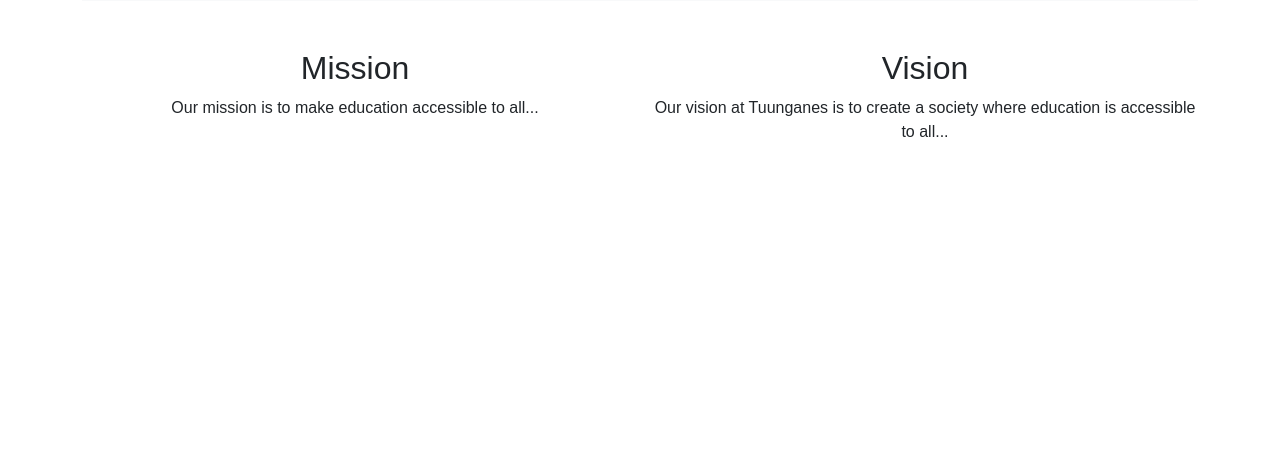
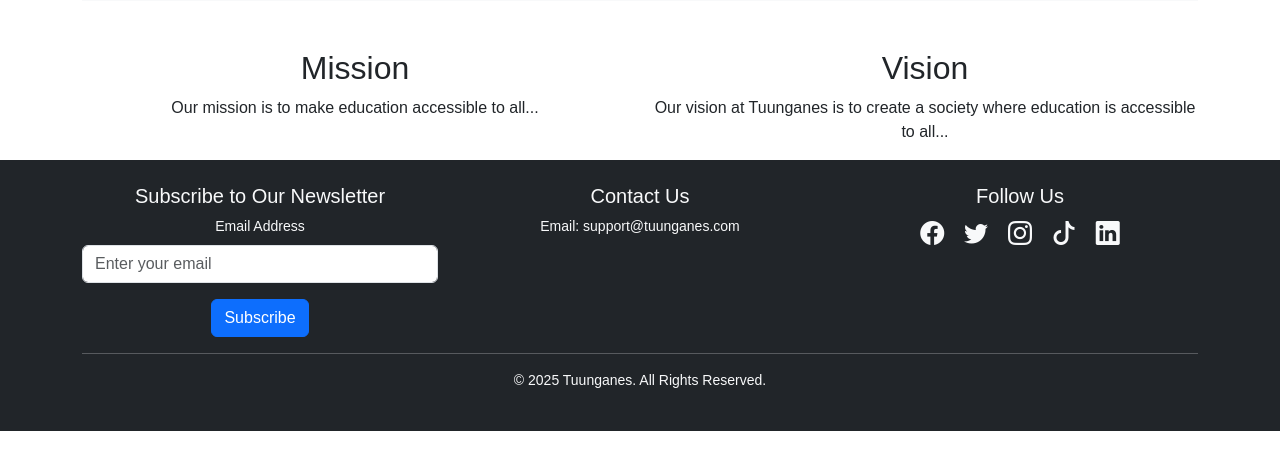
Before and after one commit to MarcelBag/tuunganes, a Flask app: page / in a window 1280 px wide. Shown: the part 326-800 px from the top of the page. Run offline with Flask 3, Linux system fonts and the light colour scheme.

Commit message:
adding footer

```diff
--- a/static/css/styles.css
+++ b/static/css/styles.css
@@ -8,3 +8,25 @@
 h1 {
     color: #333;
 }
+footer {
+    font-size: 14px;
+    background-color: #343a40;
+    color: #fff;
+}
+
+footer a {
+    text-decoration: none;
+}
+
+footer a:hover {
+    color: #0d6efd;
+}
+
+footer i {
+    font-size: 1.5rem;
+    transition: color 0.3s;
+}
+
+footer i:hover {
+    color: #0d6efd;
+}
--- a/templates/index.html
+++ b/templates/index.html
@@ -8,6 +8,8 @@
     <link href="https://cdn.jsdelivr.net/npm/bootstrap@5.3.0/dist/css/bootstrap.min.css" rel="stylesheet">
     <!-- Custom CSS -->
     <link rel="stylesheet" href="{{ url_for('static', filename='css/styles.css') }}">
+    <link rel="stylesheet" href="https://cdn.jsdelivr.net/npm/bootstrap-icons/font/bootstrap-icons.css">
+
 </head>
 <body>
     <nav class="navbar navbar-expand-lg navbar-light bg-light">
@@ -53,6 +55,53 @@
             </div>
         </div>
     </div>
+    <footer class="bg-dark text-light py-4">
+        <div class="container">
+            <div class="row">
+                <!-- Subscription Form -->
+                <div class="col-md-4">
+                    <h5>Subscribe to Our Newsletter</h5>
+                    <form id="subscribeForm">
+                        <div class="mb-3">
+                            <label for="email" class="form-label">Email Address</label>
+                            <input type="email" class="form-control" id="email" name="email" placeholder="Enter your email" required>
+                        </div>
+                        <button type="submit" class="btn btn-primary">Subscribe</button>
+                    </form>
+                </div>
+
+                <!-- Contact Information -->
+                <div class="col-md-4">
+                    <h5>Contact Us</h5>
+                    <p>Email: <a href="mailto:support@tuunganes.com" class="text-light">support@tuunganes.com</a></p>
+                </div>
+
+                <!-- Social Media Links -->
+                <div class="col-md-4 text-center">
+                    <h5>Follow Us</h5>
+                    <a href="https://facebook.com/tuunganes" target="_blank" class="text-light mx-2">
+                        <i class="bi bi-facebook" style="font-size: 1.5rem;"></i>
+                    </a>
+                    <a href="https://twitter.com/tuunganes" target="_blank" class="text-light mx-2">
+                        <i class="bi bi-twitter" style="font-size: 1.5rem;"></i>
+                    </a>
+                    <a href="https://instagram.com/tuunganes" target="_blank" class="text-light mx-2">
+                        <i class="bi bi-instagram" style="font-size: 1.5rem;"></i>
+                    </a>
+                    <a href="https://tiktok.com/@tuunganes" target="_blank" class="text-light mx-2">
+                        <i class="bi bi-tiktok" style="font-size: 1.5rem;"></i>
+                    </a>
+                    <a href="https://linkedin.com/company/tuunganes" target="_blank" class="text-light mx-2">
+                        <i class="bi bi-linkedin" style="font-size: 1.5rem;"></i>
+                    </a>
+                </div>
+            </div>
+            <hr class="bg-light">
+            <div class="text-center">
+                <p>&copy; 2025 Tuunganes. All Rights Reserved.</p>
+            </div>
+        </div>
+    </footer>
 
     <!-- Bootstrap JS -->
     <script src="https://cdn.jsdelivr.net/npm/bootstrap@5.3.0/dist/js/bootstrap.bundle.min.js"></script>
```
